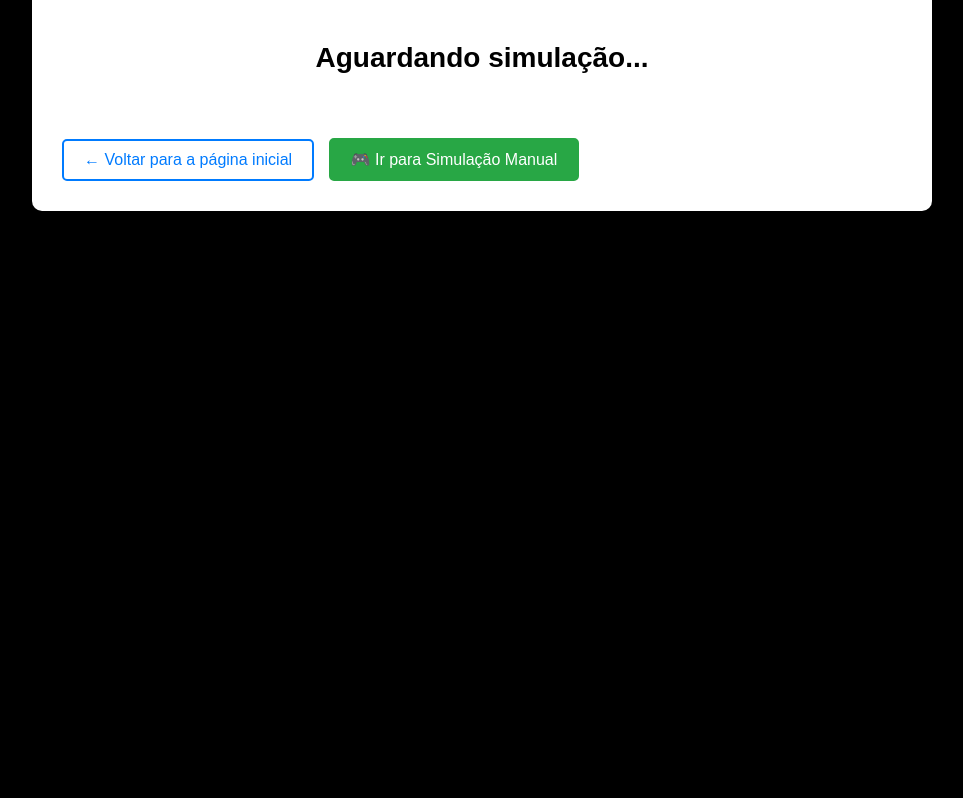
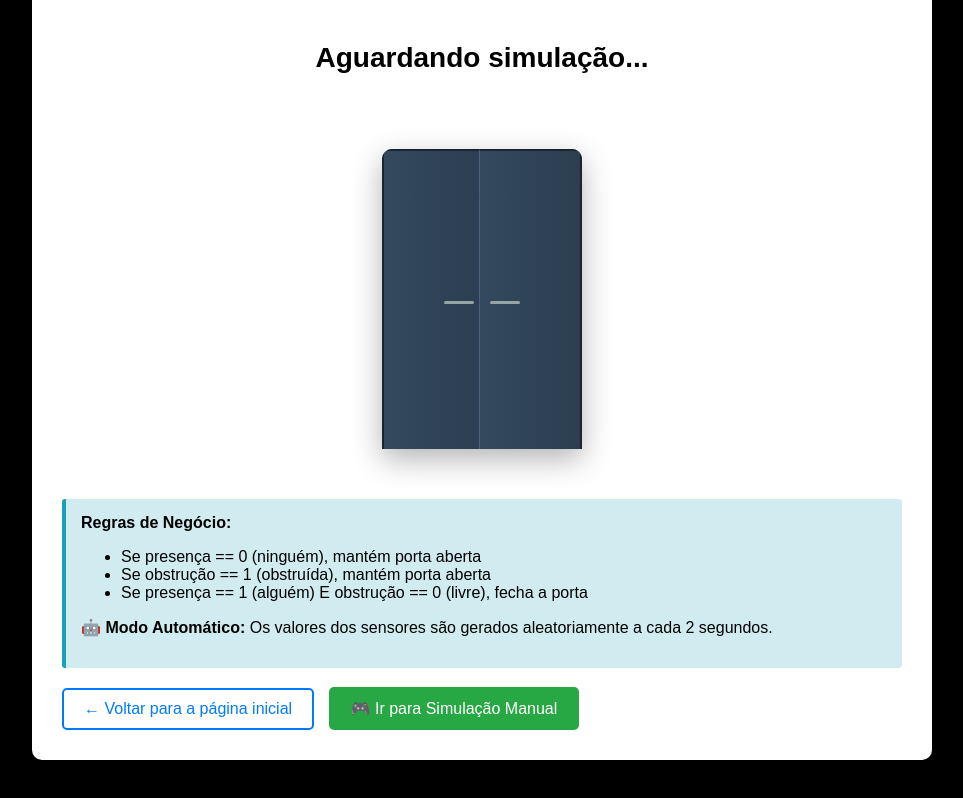
Before and after one commit to LeoCuller/Elevador-IOT, a website: page public/automatico.html in a window 1280 px wide. Shown: the part 819-1617 px from the top of the page, without its empty margins (158-1121 px from the left). Before the commit the page ends 1100 px from the top, so only its background shows below. Drawn offline with Linux system fonts and the light colour scheme.

Commit message:
Adicionar animação à porta do elevador

```diff
--- a/public/automatico.html
+++ b/public/automatico.html
@@ -36,6 +36,24 @@
 
         <div id="status-porta" class="status-porta">
             Aguardando simulação...
+        </div>
+
+        <!-- Animação do Elevador -->
+        <div class="elevator-container">
+            <div id="elevator-animation" class="elevator">
+                <div class="elevator-door elevator-door-left"></div>
+                <div class="elevator-door elevator-door-right"></div>
+            </div>
+        </div>
+
+        <div class="info">
+            <strong>Regras de Negócio:</strong>
+            <ul>
+                <li>Se presença == 0 (ninguém), mantém porta aberta</li>
+                <li>Se obstrução == 1 (obstruída), mantém porta aberta</li>
+                <li>Se presença == 1 (alguém) E obstrução == 0 (livre), fecha a porta</li>
+            </ul>
+            <p><strong>🤖 Modo Automático:</strong> Os valores dos sensores são gerados aleatoriamente a cada 2 segundos.</p>
         </div>
 
         <a href="index.html" class="btn-back">← Voltar para a página inicial</a>
@@ -80,12 +98,16 @@
 
                     // Atualiza status da porta
                     const statusPortaDiv = document.getElementById('status-porta');
+                    const elevatorAnimation = document.getElementById('elevator-animation');
+
                     if (portaAberta === 1) {
                         statusPortaDiv.textContent = '🟢 Porta Aberta';
                         statusPortaDiv.className = 'status-porta porta-aberta';
+                        elevatorAnimation.classList.add('open');
                     } else {
                         statusPortaDiv.textContent = '🔴 Porta Fechada';
                         statusPortaDiv.className = 'status-porta porta-fechada';
+                        elevatorAnimation.classList.remove('open');
                     }
                 }
             } catch (error) {
--- a/public/styles/automatico.css
+++ b/public/styles/automatico.css
@@ -161,3 +161,91 @@ h1 {
     background-color: #f8d7da;
     color: #721c24;
 }
+
+/* Animação do Elevador */
+.elevator-container {
+    display: flex;
+    justify-content: center;
+    align-items: center;
+    margin: 30px 0;
+    padding: 20px;
+    /* background: linear-gradient(135deg, #667eea 0%, #764ba2 100%); */
+    border-radius: 10px;
+}
+
+.elevator {
+    width: 200px;
+    height: 300px;
+    background: #2c3e50;
+    position: relative;
+    border-radius: 10px 10px 0 0;
+    box-shadow: 0 10px 30px rgba(0,0,0,0.3);
+    overflow: hidden;
+}
+
+.elevator-door {
+    position: absolute;
+    top: 0;
+    width: 100px;
+    height: 100%;
+    background: linear-gradient(90deg, #34495e 0%, #2c3e50 100%);
+    transition: all 0.8s ease-in-out;
+    border: 2px solid #1a252f;
+}
+
+.elevator-door-left {
+    left: 0;
+    border-right: 1px solid #4a5f7f;
+}
+
+.elevator-door-right {
+    right: 0;
+    border-left: 1px solid #4a5f7f;
+}
+
+.elevator-door::before {
+    content: '';
+    position: absolute;
+    top: 50%;
+    width: 30px;
+    height: 3px;
+    background: #95a5a6;
+    border-radius: 2px;
+}
+
+.elevator-door-left::before {
+    right: 10px;
+}
+
+.elevator-door-right::before {
+    left: 10px;
+}
+
+/* Porta aberta */
+.elevator.open .elevator-door-left {
+    left: -100px;
+}
+
+.elevator.open .elevator-door-right {
+    right: -100px;
+}
+
+/* Interior do elevador */
+.elevator-inside {
+    position: absolute;
+    top: 0;
+    left: 0;
+    width: 100%;
+    height: 100%;
+    background: linear-gradient(180deg, #ecf0f1 0%, #bdc3c7 100%);
+    display: flex;
+    align-items: center;
+    justify-content: center;
+    font-size: 48px;
+    opacity: 0;
+    transition: opacity 0.5s ease-in-out;
+}
+
+.elevator.open .elevator-inside {
+    opacity: 1;
+}
--- a/public/styles/teste.css
+++ b/public/styles/teste.css
@@ -132,3 +132,91 @@ h1 {
     border-left: 4px solid #17a2b8;
     border-radius: 3px;
 }
+
+/* Animação do Elevador */
+.elevator-container {
+    display: flex;
+    justify-content: center;
+    align-items: center;
+    margin: 30px 0;
+    padding: 20px;
+    /* background: linear-gradient(135deg, #667eea 0%, #764ba2 100%); */
+    border-radius: 10px;
+}
+
+.elevator {
+    width: 200px;
+    height: 300px;
+    background: #2c3e50;
+    position: relative;
+    border-radius: 10px 10px 0 0;
+    box-shadow: 0 10px 30px rgba(0,0,0,0.3);
+    overflow: hidden;
+}
+
+.elevator-door {
+    position: absolute;
+    top: 0;
+    width: 100px;
+    height: 100%;
+    background: linear-gradient(90deg, #34495e 0%, #2c3e50 100%);
+    transition: all 0.8s ease-in-out;
+    border: 2px solid #1a252f;
+}
+
+.elevator-door-left {
+    left: 0;
+    border-right: 1px solid #4a5f7f;
+}
+
+.elevator-door-right {
+    right: 0;
+    border-left: 1px solid #4a5f7f;
+}
+
+.elevator-door::before {
+    content: '';
+    position: absolute;
+    top: 50%;
+    width: 30px;
+    height: 3px;
+    background: #95a5a6;
+    border-radius: 2px;
+}
+
+.elevator-door-left::before {
+    right: 10px;
+}
+
+.elevator-door-right::before {
+    left: 10px;
+}
+
+/* Porta aberta */
+.elevator.open .elevator-door-left {
+    left: -100px;
+}
+
+.elevator.open .elevator-door-right {
+    right: -100px;
+}
+
+/* Interior do elevador */
+.elevator-inside {
+    position: absolute;
+    top: 0;
+    left: 0;
+    width: 100%;
+    height: 100%;
+    background: linear-gradient(180deg, #ecf0f1 0%, #bdc3c7 100%);
+    display: flex;
+    align-items: center;
+    justify-content: center;
+    font-size: 48px;
+    opacity: 0;
+    transition: opacity 0.5s ease-in-out;
+}
+
+.elevator.open .elevator-inside {
+    opacity: 1;
+}
```
Also changed, not shown: public/teste.html (+11 -0 lines).
